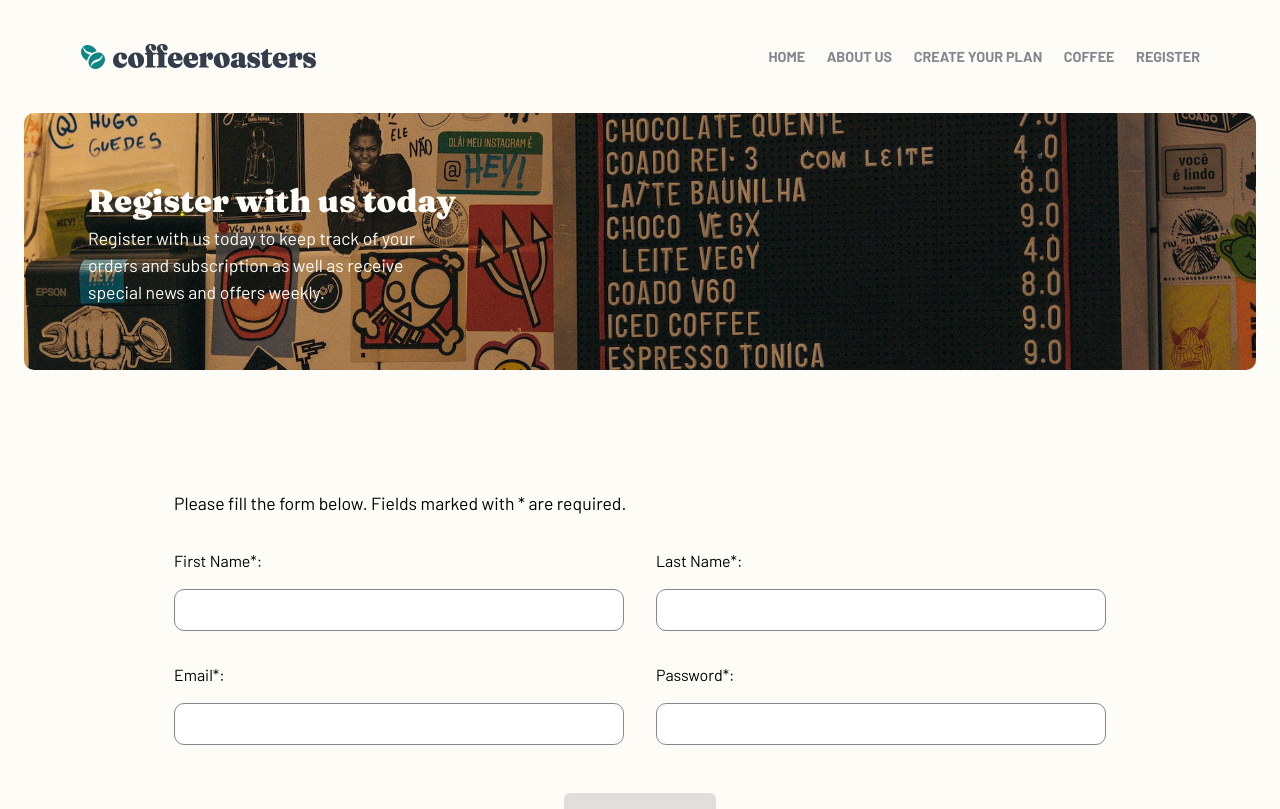
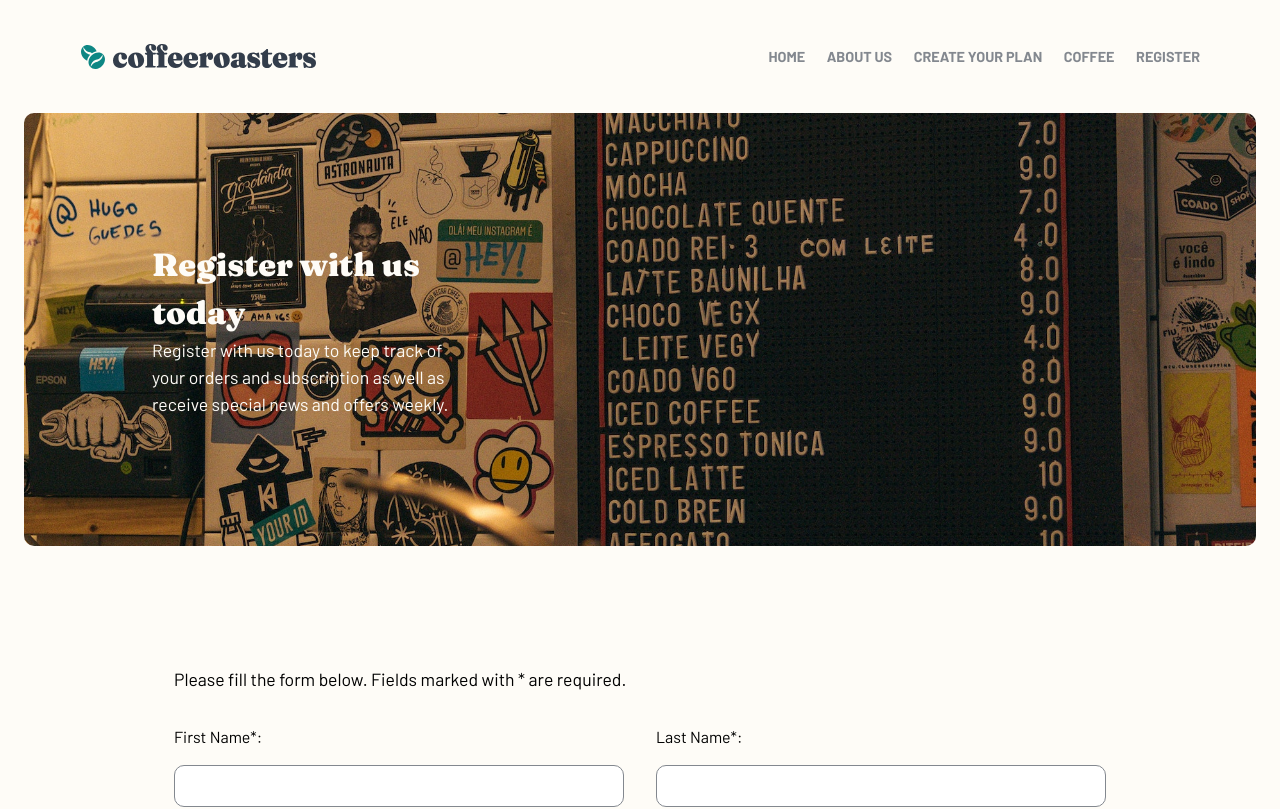
Before and after one commit to kebin20/coffee-roasters-website, a React (Vite) app: page /registration in a window 1280 px wide. Shown: the top 809 px of the page. Built offline with nearby package versions, Linux system fonts and the light colour scheme; no server answers; the HTML template or start-up script is replaced by a standard one.

Commit message:
style: fixed layout issues

```diff
--- a/src/Pages/Registration.module.css
+++ b/src/Pages/Registration.module.css
@@ -4,17 +4,24 @@
   background-size: cover;
   background-position: center;
   padding: 4em;
+  text-align: center;
   color: var(--lightCream);
   border-radius: var(--border-px);
   display: grid;
-  grid-template-columns: 0.5fr 1fr;
+  grid-template-columns: 1fr;
 }
 
-.registrationHeroText {
-  grid-column: 1/2;
-}
 /* Tablet portrait and larger */
 @media only screen and (min-width: 600px) {
+  .registrationHero {
+    grid-template-columns: 0.5fr 1fr;
+    padding: 8em;
+    text-align: left;
+  }
+
+  .registrationHeroText {
+    grid-column: 1/2;
+  }
 }
 /* Tablet landscape and larger */
 @media only screen and (min-width: 900px) {
--- a/src/components/RegistrationForm.module.css
+++ b/src/components/RegistrationForm.module.css
@@ -7,7 +7,7 @@
 
 .formControl {
   display: grid;
-  grid-template-rows: auto;
+  align-self: start;
   gap: 1em;
 }
 
```
